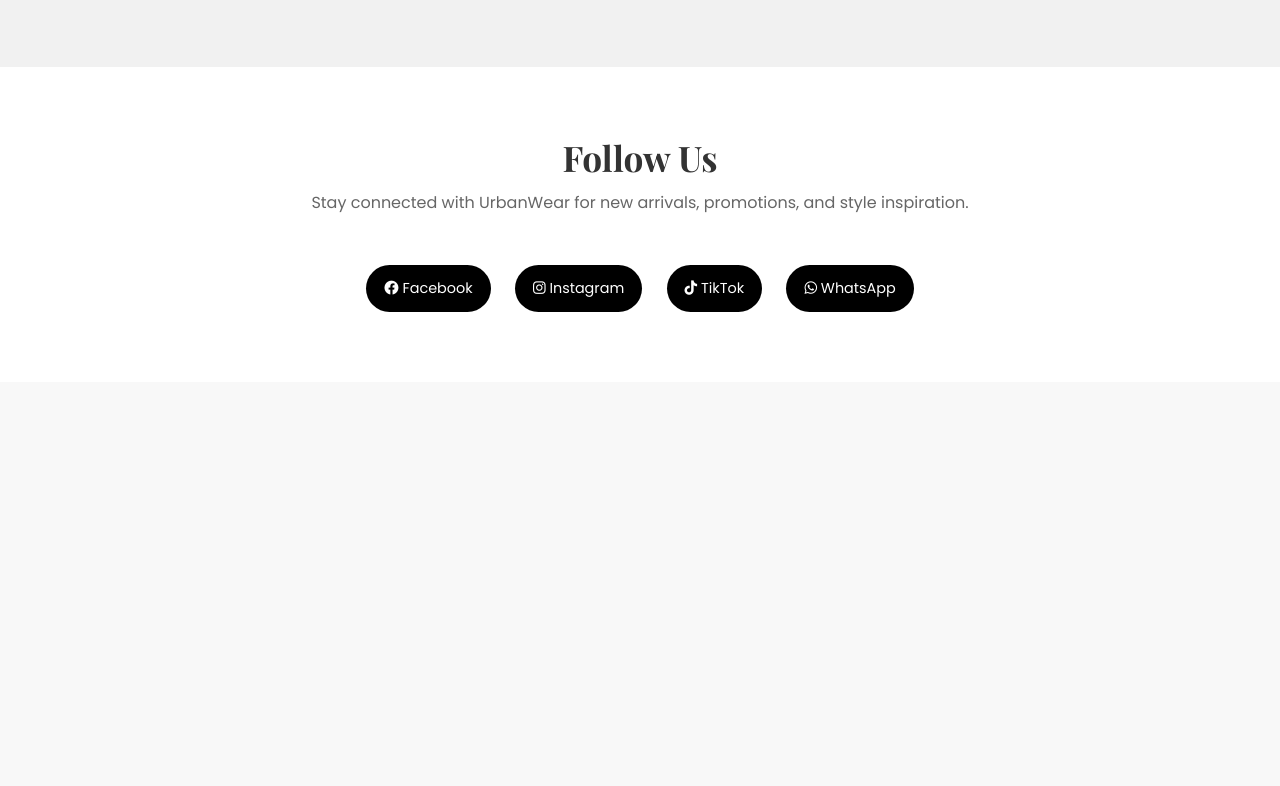
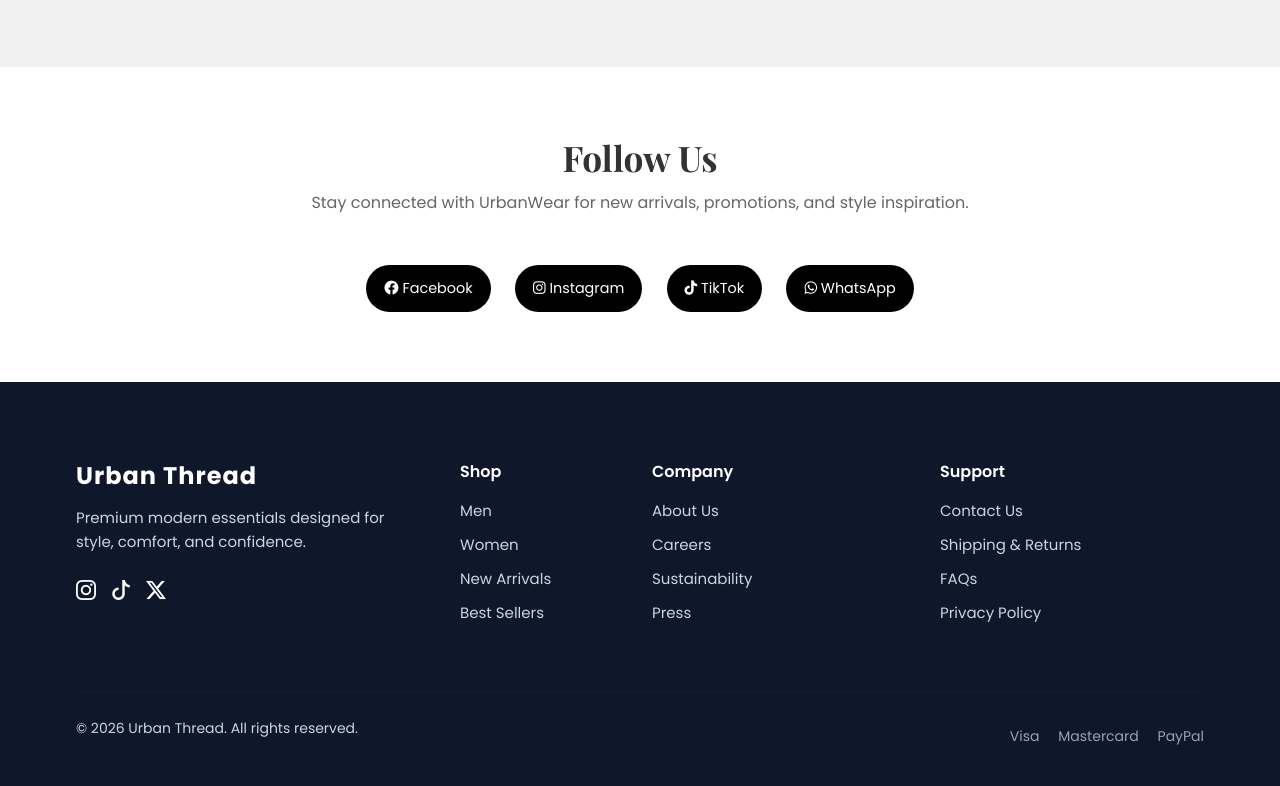
Before and after one commit to phornya/clothes-project, a plain HTML site: page pages/contact.html in a window 1280 px wide. Shown: the part 4018-4804 px from the top of the page. Before the commit the page ends 4400 px from the top, so only its background shows below. Drawn offline with nearby package versions, Linux system fonts and the light colour scheme.

Commit message:
add footer

```diff
--- a/pages/contact.html
+++ b/pages/contact.html
@@ -272,6 +272,73 @@
         </div>
     </section>
 
+
+     <!-- Footer remains the same -->
+    <footer class="fashion-footer">
+        <div class="container">
+            <div class="row gy-5">
+
+                <!-- Brand -->
+                <div class="col-lg-4 col-md-6">
+                    <h4 class="footer-logo">Urban Thread</h4>
+                    <p class="footer-text">
+                        Premium modern essentials designed for style, comfort, and confidence.
+                    </p>
+                    <div class="footer-social">
+                        <a href="#"><i class="bi bi-instagram"></i></a>
+                        <a href="#"><i class="bi bi-tiktok"></i></a>
+                        <a href="#"><i class="bi bi-twitter-x"></i></a>
+                    </div>
+                </div>
+
+                <!-- Shop -->
+                <div class="col-lg-2 col-md-6">
+                    <h6 class="footer-title">Shop</h6>
+                    <ul class="footer-links">
+                        <li><a href="#">Men</a></li>
+                        <li><a href="#">Women</a></li>
+                        <li><a href="#">New Arrivals</a></li>
+                        <li><a href="#">Best Sellers</a></li>
+                    </ul>
+                </div>
+
+                <!-- Company -->
+                <div class="col-lg-3 col-md-6">
+                    <h6 class="footer-title">Company</h6>
+                    <ul class="footer-links">
+                        <li><a href="#">About Us</a></li>
+                        <li><a href="#">Careers</a></li>
+                        <li><a href="#">Sustainability</a></li>
+                        <li><a href="#">Press</a></li>
+                    </ul>
+                </div>
+
+                <!-- Support -->
+                <div class="col-lg-3 col-md-6">
+                    <h6 class="footer-title">Support</h6>
+                    <ul class="footer-links">
+                        <li><a href="#">Contact Us</a></li>
+                        <li><a href="#">Shipping & Returns</a></li>
+                        <li><a href="#">FAQs</a></li>
+                        <li><a href="#">Privacy Policy</a></li>
+                    </ul>
+                </div>
+
+            </div>
+
+            <hr class="footer-divider">
+
+            <div class="footer-bottom">
+                <p>© 2026 Urban Thread. All rights reserved.</p>
+                <div class="footer-payments">
+                    <span>Visa</span>
+                    <span>Mastercard</span>
+                    <span>PayPal</span>
+                </div>
+            </div>
+        </div>
+    </footer>
+
 </body>
 
 </html>
```
Also changed, not shown: index.html (+1 -0 lines).
